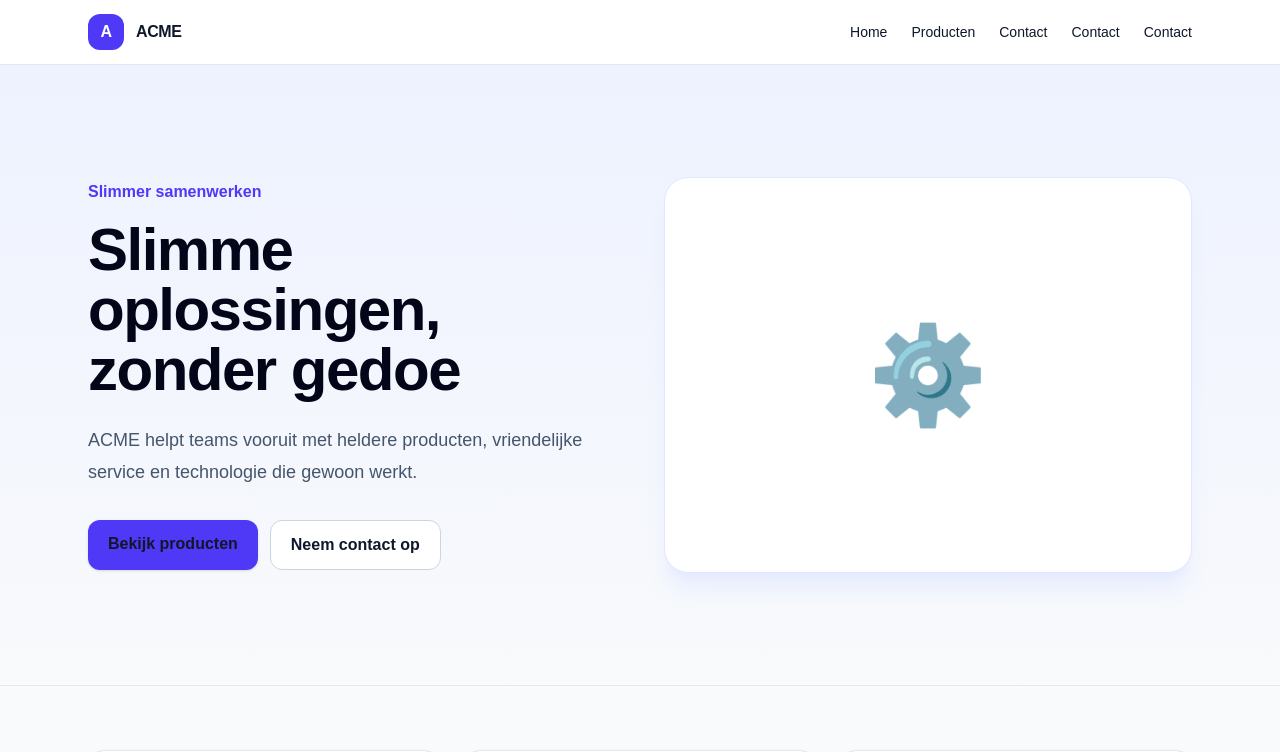
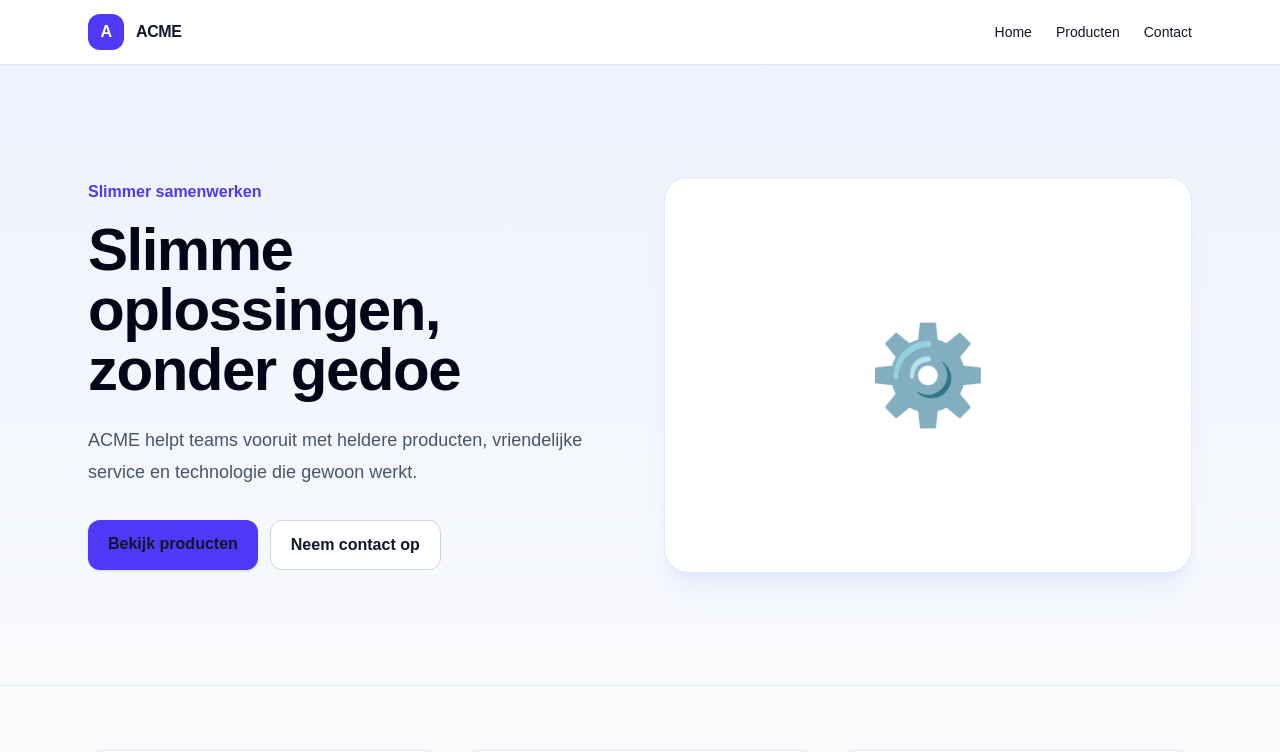
Before and after one commit to docentDavid/ipad-nextjs-test, a Next.js app: page / in a window 1280 px wide. Shown: the top 752 px of the page. Built offline with nearby package versions, Linux system fonts and the light colour scheme.

Commit message:
Restore Header

```diff
--- a/app/components/Header.tsx
+++ b/app/components/Header.tsx
@@ -4,7 +4,6 @@ const navigation = [
   { href: "/", label: "Home" },
   { href: "/products", label: "Producten" },
   { href: "/contact", label: "Contact" },
-  { href: "/contact", label: "Contact" },{ href: "/contact", label: "Contact" },
 ];
 
 export default function Header() {
```
